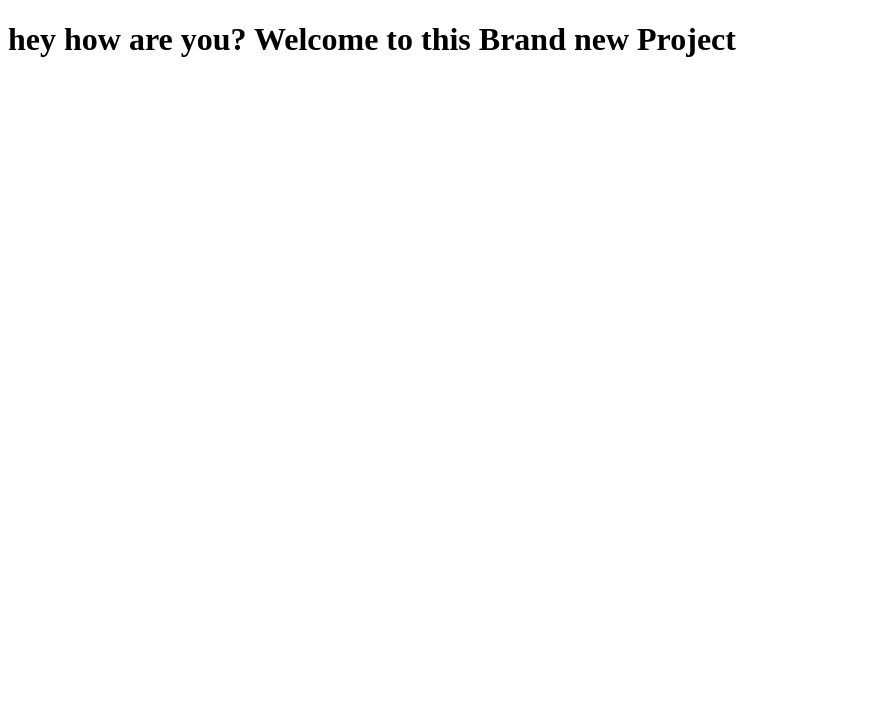
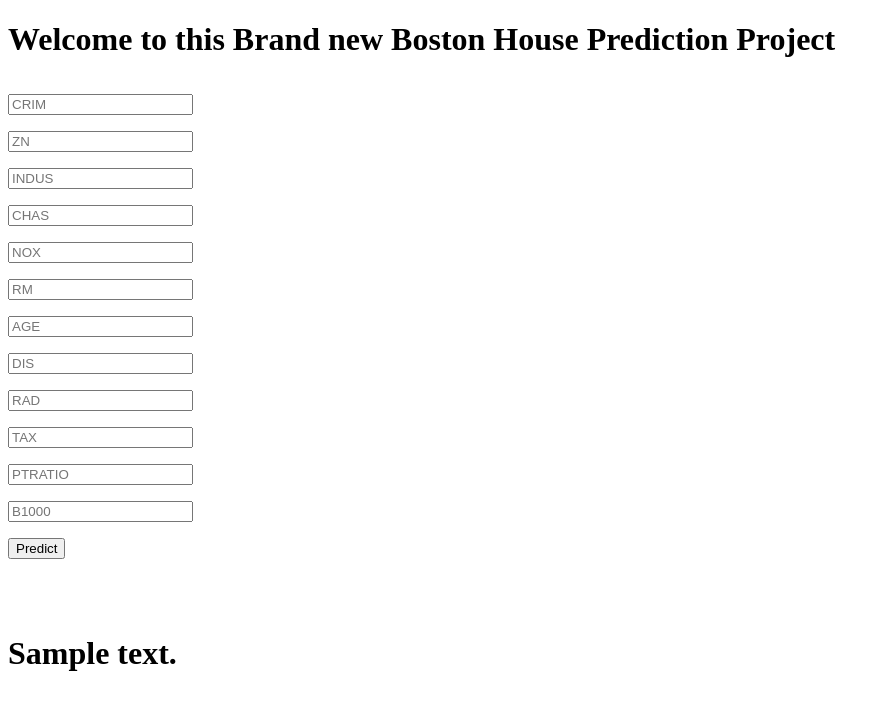
Before and after one commit to dasaditya1999/HousePricePrediction, a Flask app: template templates/home.html in a window 1280 px wide. Shown: the top 710 px of the page, without its empty margins (0-890 px from the left). Run offline with Flask 3, Linux system fonts and the light colour scheme; the template is opened without the code that fills it: most values are stand-ins (such as "Sample title", 1, 10 or a date in 2020); parts of the project's set-up code (start-up, migrations or seed data) failed here and were passed over.

Commit message:
this commit includes end to end application-v1

```diff
--- a/app.py
+++ b/app.py
@@ -20,14 +20,22 @@ scaler = pickle.load(open('standardizer.pkl','rb'))
 def home():
     return render_template('home.html')
 
-# Prediction Page
+# Prediction via POSTMAN
 @app.route('/predict_api', methods=['POST'])
 def predict_api():
     data = request.json['data']
     scaled_data = scaler.transform(np.array(list(data.values())).reshape(1,-1))
     prediction  = model.predict(scaled_data)
-    print(prediction[0])
     return jsonify(prediction[0])
+
+# Prediction from the user input
+@app.route('/predict',methods=['POST'])
+def predict():
+    input_data = [float(x) for x in request.form.values()]
+    query = np.array(input_data).reshape(1,-1)
+    final_query = scaler.transform(query)
+    result = model.predict(final_query)
+    return render_template('home.html',prediction_text="the house price is {}".format(result[0]))
 
 # Main function
 if __name__ == "__main__":
--- a/templates/home.html
+++ b/templates/home.html
@@ -1,11 +1,37 @@
 <!DOCTYPE html>
 <html>
     <head>
-        <h1>hey how are you? Welcome to this Brand new Project<h1>
+        <h1>Welcome to this Brand new Boston House Prediction Project<h1>
+            <meta charset="UTF-8">
+            <title>ML API</title>
+            <link href='https://fonts.googleapis.com/css?family=Pacifico' rel='stylesheet' type='text/css'>
+            <link href='https://fonts.googleapis.com/css?family=Arimo' rel='stylesheet' type='text/css'>
+            <link href='https://fonts.googleapis.com/css?family=Hind:300' rel='stylesheet' type='text/css'>
+            <link href='https://fonts.googleapis.com/css?family=Open+Sans+Condensed:300' rel='stylesheet' type='text/css'>
     </head>
     <body>
-        <form>
+        <div class="login" text-align='center'>
+            <form action="{{url_for('predict')}}"method="post",text-align='center'>
+                <input type=="text", name="CRIM", placeholder="CRIM",required="required" /><br>
+                <input type=="text", name="ZN", placeholder="ZN",required="required" /><br>
+                <input type=="text", name="INDUS", placeholder="INDUS",required="required" /><br>
+                <input type=="text", name="CHAS", placeholder="CHAS",required="required" /><br>
+                <input type=="text", name="NOX", placeholder="NOX",required="required" /><br>
+                <input type=="text", name="RM", placeholder="RM",required="required" /><br>
+                <input type=="text", name="AGE", placeholder="AGE",required="required" /><br>
+                <input type=="text", name="DIS", placeholder="DIS",required="required" /><br>
+                <input type=="text", name="RAD", placeholder="RAD",required="required" /><br>
+                <input type=="text", name="TAX", placeholder="TAX",required="required" /><br>
+                <input type=="text", name="PTRATIO", placeholder="PTRATIO",required="required" /><br>
+                <input type=="text", name="B1000", placeholder="B1000",required="required" /><br>
 
-        </form>
+                <button type="submit" class="btn btn-primary btn-block btn-large">Predict</button>
+            </form>
+
+            <br>
+            <br>
+        </div>
+        {{prediction_text}}
+
     </body>
 </html>
```
